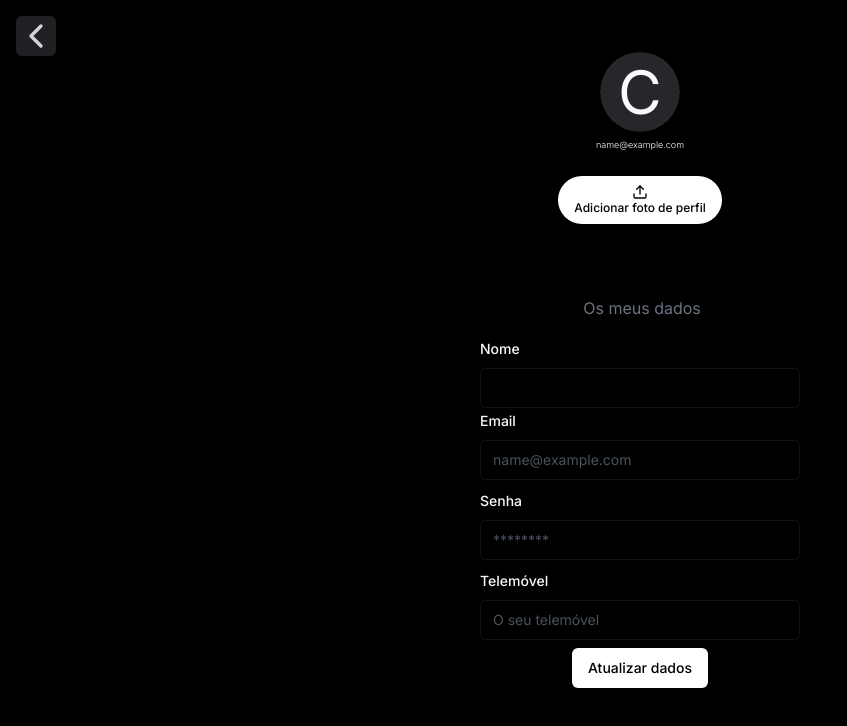
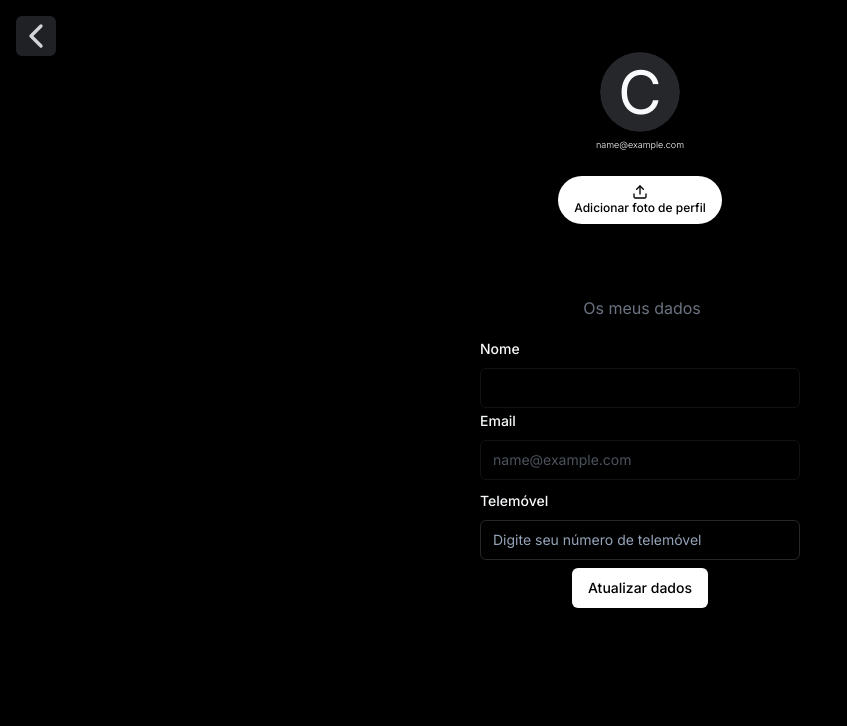
Before and after one commit to devsembo/cutify-webapp, a Next.js app: page /edit_profile in a window 1280 px wide. Shown: the top 726 px of the page, without its empty margins (0-847 px from the left). Built offline with nearby package versions, Linux system fonts and the light colour scheme; sample sign-in values are in the browser's storage.

Commit message:
fix: page alter

```diff
--- a/src/app/edit_profile/page.tsx
+++ b/src/app/edit_profile/page.tsx
@@ -50,10 +50,6 @@ import { Input } from "../_components/ui/input"
 import { setupAPIClient } from "@/services/api"
 
 const formSchema = z.object({
-  senha: z
-    .string()
-    .min(6, { message: "A senha deve conter pelo menos 8 caracteres" })
-    .max(50),
   telemovel: z.string().regex(/^[0-9]{9}$/, {
     message: "O número de telemóvel deve ter 9 dígitos.",
   }),
@@ -76,7 +72,6 @@ export default function Edit_Profile() {
   const form = useForm<FormValues>({
     resolver: zodResolver(formSchema),
     defaultValues: {
-      senha: "",
       telemovel: "",
     },
   })
@@ -143,7 +138,6 @@ export default function Edit_Profile() {
     try {
       const response = await apiclient.put("/user/infoupdt", {
         user_id: user?.id,
-        senha: values.senha,
         telemovel: values.telemovel,
       })
       setAlertMessage(
@@ -219,25 +213,6 @@ export default function Edit_Profile() {
 
                   <FormField
                     control={form.control}
-                    name="senha"
-                    render={({ field }) => (
-                      <FormItem>
-                        <FormLabel>Senha</FormLabel>
-                        <FormControl>
-                          <Input
-                            type="password"
-                            placeholder="********" // Placeholder com pontos
-                            disabled // Campo desabilitado
-                            {...field}
-                          />
-                        </FormControl>
-                        <FormMessage />
-                      </FormItem>
-                    )}
-                  />
-
-                  <FormField
-                    control={form.control}
                     name="telemovel"
                     render={({ field }) => (
                       <FormItem>
@@ -245,8 +220,11 @@ export default function Edit_Profile() {
                         <FormControl>
                           <Input
                             type="text"
-                            placeholder={user?.telemovel || "O seu telemóvel"}
-                            disabled
+                            placeholder={
+                              user?.telemovel ||
+                              "Digite seu número de telemóvel"
+                            }
+                            disabled={!!user?.telemovel}
                             {...field}
                           />
                         </FormControl>
```
